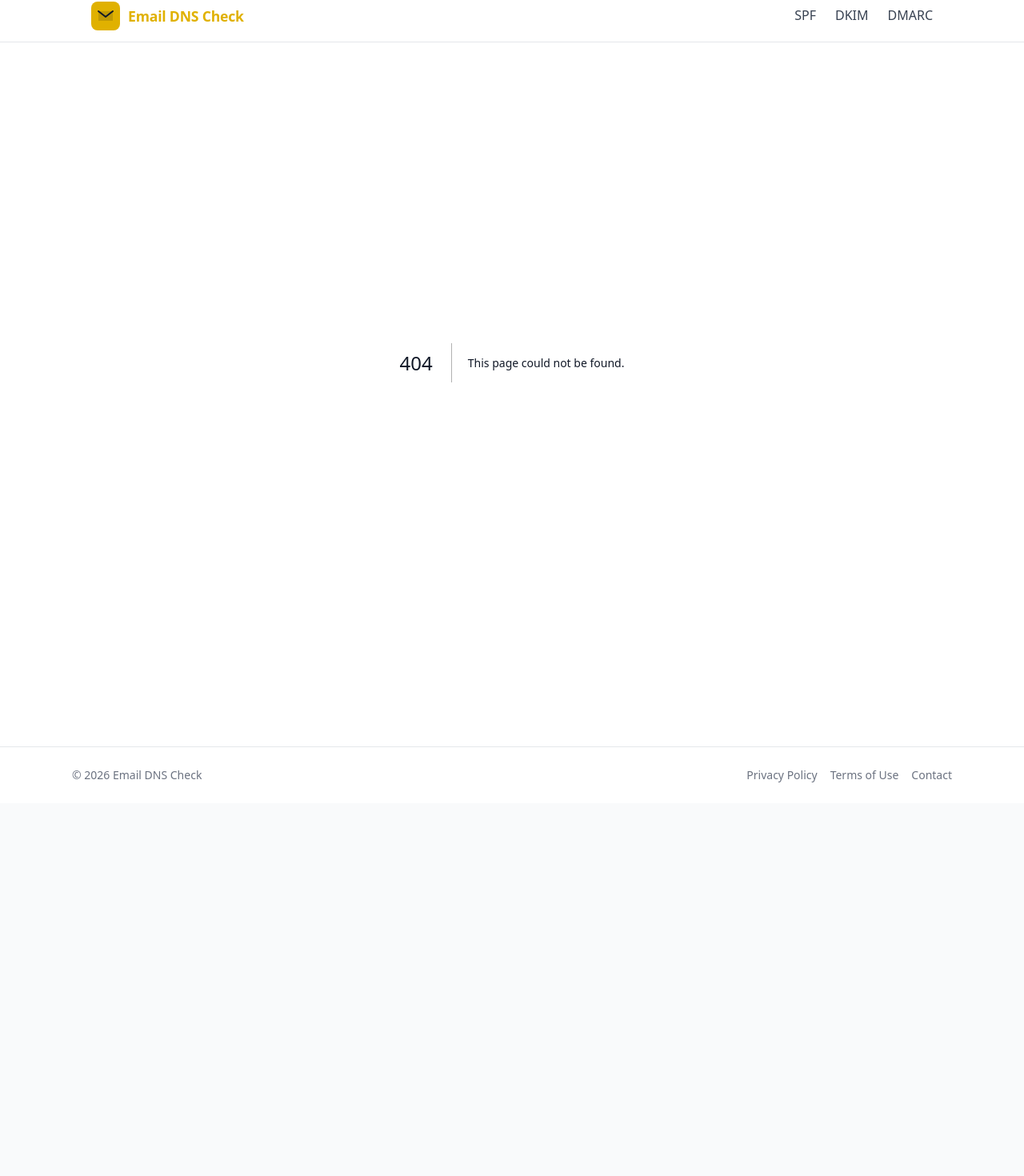
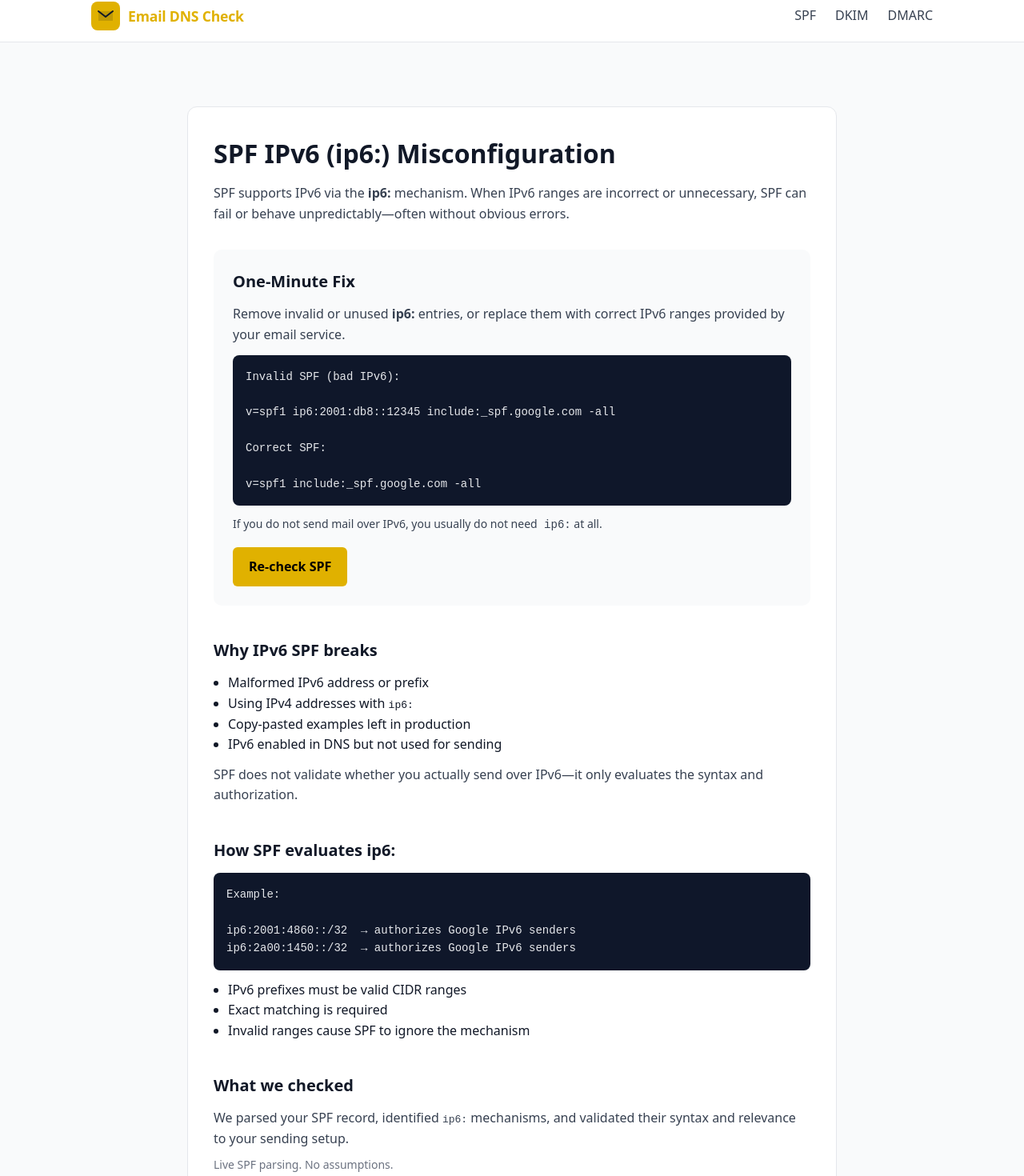
Before and after one commit to thetimecabinets/email-auth-checker, a Next.js app: page /spf/spf-ipv6-misconfiguration in a window 1280 px wide. Before the commit this address had no page. Shown: the part 12-1482 px from the top of the page at 80% size. Before the commit the page ends 1016 px from the top, so only its background shows below. Built offline with nearby package versions, Linux system fonts and the light colour scheme.

Commit message:
Initial Email DNS Check tool with SPF, DKIM, DMARC pages and layout

```diff
--- /dev/null
+++ b/app/spf/spf-ipv6-misconfiguration/page.tsx
@@ -0,0 +1,209 @@
+import Link from "next/link";
+
+export const metadata = {
+  title: "SPF IPv6 (ip6:) Misconfiguration – Why SPF Fails & How to Fix It",
+  description:
+    "SPF ip6: misconfiguration explained. Learn common IPv6 SPF mistakes, how they break SPF, and how to fix ip6 entries safely.",
+};
+
+export default function SpfIpv6MisconfigurationPage() {
+  return (
+    <main style={styles.wrapper}>
+      <section style={styles.card}>
+        <h1 style={styles.title}>SPF IPv6 (ip6:) Misconfiguration</h1>
+
+        <p style={styles.subtitle}>
+          SPF supports IPv6 via the <strong>ip6:</strong> mechanism. When IPv6
+          ranges are incorrect or unnecessary, SPF can fail or behave
+          unpredictably—often without obvious errors.
+        </p>
+
+        {/* One-minute fix */}
+        <div style={styles.fixBox}>
+          <h2 style={styles.sectionTitle}>One-Minute Fix</h2>
+
+          <p style={styles.text}>
+            Remove invalid or unused <strong>ip6:</strong> entries, or replace
+            them with correct IPv6 ranges provided by your email service.
+          </p>
+
+          <pre style={styles.code}>
+{`Invalid SPF (bad IPv6):
+
+v=spf1 ip6:2001:db8::12345 include:_spf.google.com -all
+
+Correct SPF:
+
+v=spf1 include:_spf.google.com -all`}
+          </pre>
+
+          <p style={styles.note}>
+            If you do not send mail over IPv6, you usually do not need
+            <code> ip6:</code> at all.
+          </p>
+
+          <Link href="/" style={styles.button}>
+            Re-check SPF
+          </Link>
+        </div>
+
+        {/* Why this happens */}
+        <div style={styles.infoBox}>
+          <h2 style={styles.sectionTitle}>Why IPv6 SPF breaks</h2>
+
+          <ul style={styles.list}>
+            <li>Malformed IPv6 address or prefix</li>
+            <li>Using IPv4 addresses with <code>ip6:</code></li>
+            <li>Copy-pasted examples left in production</li>
+            <li>IPv6 enabled in DNS but not used for sending</li>
+          </ul>
+
+          <p style={styles.text}>
+            SPF does not validate whether you actually send over IPv6—it only
+            evaluates the syntax and authorization.
+          </p>
+        </div>
+
+        {/* How SPF evaluates ip6 */}
+        <div style={styles.infoBox}>
+          <h2 style={styles.sectionTitle}>How SPF evaluates ip6:</h2>
+
+          <pre style={styles.code}>
+{`Example:
+
+ip6:2001:4860::/32  → authorizes Google IPv6 senders
+ip6:2a00:1450::/32  → authorizes Google IPv6 senders`}
+          </pre>
+
+          <ul style={styles.list}>
+            <li>IPv6 prefixes must be valid CIDR ranges</li>
+            <li>Exact matching is required</li>
+            <li>Invalid ranges cause SPF to ignore the mechanism</li>
+          </ul>
+        </div>
+
+        {/* What we checked */}
+        <div style={styles.infoBox}>
+          <h2 style={styles.sectionTitle}>What we checked</h2>
+          <p style={styles.text}>
+            We parsed your SPF record, identified <code>ip6:</code> mechanisms,
+            and validated their syntax and relevance to your sending setup.
+          </p>
+          <p style={styles.trust}>
+            Live SPF parsing. No assumptions.
+          </p>
+        </div>
+
+        {/* Escape hatch */}
+        <div style={styles.escapeBox}>
+          <h3 style={styles.escapeTitle}>Next steps</h3>
+
+          <ul style={styles.list}>
+            <li>
+              <Link href="/spf/spf-permerror-too-many-dns-lookups">
+                Fix SPF permerror (DNS lookup limit)
+              </Link>
+            </li>
+            <li>
+              <Link href="/spf/spf-softfail-vs-fail">
+                Understand SPF softfail vs fail
+              </Link>
+            </li>
+            <li>
+              <Link href="/">
+                Run a full SPF, DKIM & DMARC check
+              </Link>
+            </li>
+          </ul>
+        </div>
+      </section>
+    </main>
+  );
+}
+
+/* ---------- STYLES ---------- */
+
+const styles: Record<string, React.CSSProperties> = {
+  wrapper: {
+    maxWidth: 860,
+    margin: "80px auto",
+    padding: "0 24px",
+  },
+  card: {
+    background: "#ffffff",
+    border: "1px solid #e5e7eb",
+    borderRadius: 12,
+    padding: 32,
+  },
+  title: {
+    fontSize: 32,
+    fontWeight: 700,
+    marginBottom: 12,
+  },
+  subtitle: {
+    color: "#374151",
+    marginBottom: 32,
+    lineHeight: 1.6,
+  },
+  sectionTitle: {
+    fontSize: 20,
+    fontWeight: 600,
+    marginBottom: 12,
+  },
+  fixBox: {
+    background: "#f9fafb",
+    borderRadius: 10,
+    padding: 24,
+    marginBottom: 40,
+  },
+  code: {
+    background: "#0f172a",
+    color: "#e5e7eb",
+    padding: 16,
+    borderRadius: 8,
+    fontSize: 14,
+    marginTop: 12,
+    marginBottom: 12,
+    overflowX: "auto",
+  },
+  note: {
+    fontSize: 14,
+    color: "#374151",
+    marginBottom: 16,
+  },
+  button: {
+    display: "inline-block",
+    padding: "12px 20px",
+    background: "#E0B100",
+    color: "#000",
+    borderRadius: 6,
+    fontWeight: 600,
+    textDecoration: "none",
+  },
+  infoBox: {
+    marginBottom: 40,
+  },
+  trust: {
+    fontSize: 14,
+    color: "#6b7280",
+    marginTop: 8,
+  },
+  escapeBox: {
+    borderTop: "1px solid #e5e7eb",
+    paddingTop: 24,
+  },
+  escapeTitle: {
+    fontSize: 18,
+    fontWeight: 600,
+    marginBottom: 8,
+  },
+  list: {
+    paddingLeft: 18,
+    marginBottom: 12,
+    lineHeight: 1.6,
+  },
+  text: {
+    color: "#374151",
+    lineHeight: 1.6,
+  },
+};
```
Also changed, not shown: app/robots.ts (added, +11 -0 lines), app/sitemap.ts (added, +45 -0 lines).
